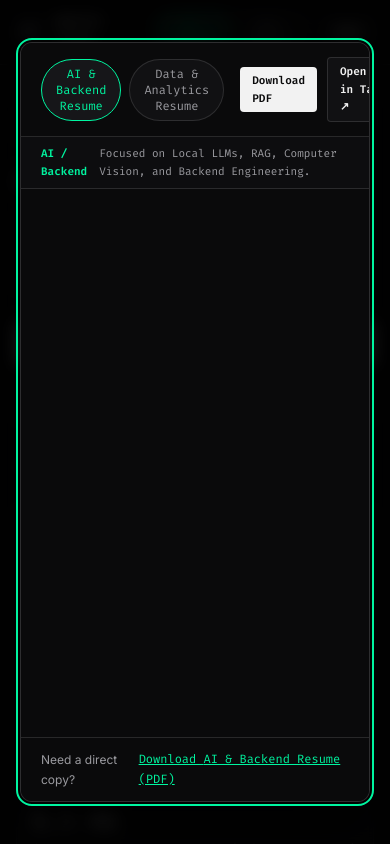
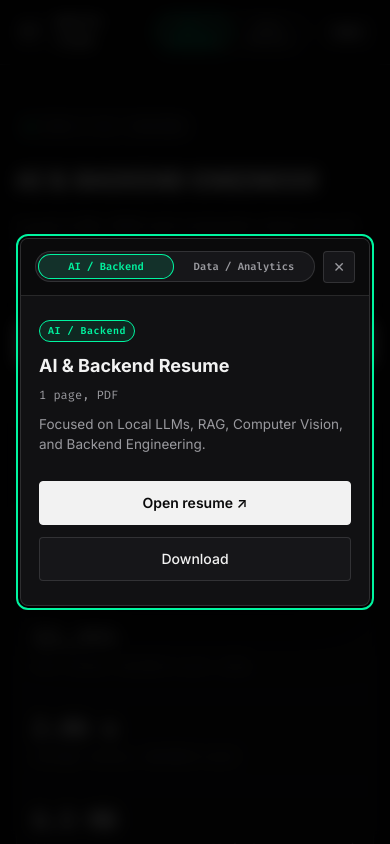
Before and after one commit to krutiktikam/portfolio-website, a React (Vite) app: page / in a window 390 px wide. Both pictures are taken after a click on the button "Resume". Shown: the top 844 px of the page. Built offline with nearby package versions, Linux system fonts and the light colour scheme.

Commit message:
fix: mobile resume viewer fallback and PDF cache busting

```diff
--- a/src/App.css
+++ b/src/App.css
@@ -1240,11 +1240,23 @@ main {
   border-radius: var(--radius-lg);
   width: 100%;
   max-width: 900px;
-  height: 90vh;
-  display: flex;
-  flex-direction: column;
-  overflow: hidden;
+  display: flex;
+  flex-direction: column;
+  overflow-x: hidden;
   box-shadow: 0 24px 64px rgba(0, 0, 0, 0.9);
+}
+
+@media (min-width: 768px) {
+  .resume-modal-container {
+    height: auto;
+    max-height: 85vh;
+  }
+
+  .resume-iframe-wrapper {
+    height: 70vh;
+    min-height: 70vh;
+    background: #1e1e24;
+  }
 }
 
 .resume-modal-header {
@@ -1257,27 +1269,38 @@ main {
   gap: 16px;
 }
 
-.resume-tabs-row {
-  display: flex;
-  gap: 8px;
-}
-
-.resume-tab-btn {
-  background: var(--bg-surface);
-  border: 1px solid var(--border-color);
+/* Compact Segmented Control Tabs */
+.resume-segmented-tabs {
+  display: inline-flex;
+  background: var(--bg-surface-elevated);
+  border: 1px solid var(--border-color);
+  border-radius: var(--radius-pill);
+  padding: 2px;
+  gap: 2px;
+}
+
+.resume-segmented-btn {
+  background: transparent;
+  border: none;
   color: var(--text-muted);
   padding: 6px 14px;
   border-radius: var(--radius-pill);
   font-family: var(--font-mono);
-  font-size: 12px;
+  font-size: 11px;
+  font-weight: 600;
   cursor: pointer;
   transition: var(--transition-fast);
-}
-
-.resume-tab-btn.active {
-  background: var(--bg-surface-elevated);
-  border-color: var(--accent);
+  white-space: nowrap;
+}
+
+.resume-segmented-btn:hover {
+  color: var(--text-primary);
+}
+
+.resume-segmented-btn.is-active {
+  background: rgba(0, 245, 160, 0.12);
   color: var(--accent);
+  box-shadow: inset 0 0 0 1px var(--accent);
 }
 
 .resume-modal-actions {
@@ -1354,6 +1377,107 @@ main {
   color: var(--accent);
   text-decoration: underline;
   font-family: var(--font-mono);
+}
+
+/* Small Screen Layout: Mobile Card (No iframe) */
+.resume-mobile-card {
+  padding: 24px 18px;
+  display: flex;
+  flex-direction: column;
+  gap: 20px;
+  overflow-y: auto;
+  max-height: calc(85vh - 65px);
+}
+
+.resume-mobile-info {
+  display: flex;
+  flex-direction: column;
+  gap: 6px;
+}
+
+.resume-mobile-badge {
+  display: inline-block;
+  align-self: flex-start;
+  font-family: var(--font-mono);
+  font-size: 10px;
+  color: var(--accent);
+  background: rgba(0, 245, 160, 0.1);
+  border: 1px solid var(--accent);
+  padding: 2px 8px;
+  border-radius: var(--radius-pill);
+  letter-spacing: 0.5px;
+  font-weight: 600;
+}
+
+.resume-mobile-title {
+  font-family: var(--font-sans);
+  font-size: 18px;
+  font-weight: 700;
+  color: var(--text-primary);
+  margin-top: 4px;
+}
+
+.resume-mobile-meta {
+  font-family: var(--font-mono);
+  font-size: 12px;
+  color: var(--text-muted);
+}
+
+.resume-mobile-desc {
+  font-size: 13.5px;
+  line-height: 1.55;
+  color: var(--text-muted);
+  margin-top: 2px;
+}
+
+.resume-mobile-actions {
+  display: flex;
+  flex-direction: column;
+  gap: 12px;
+  width: 100%;
+  padding-top: 6px;
+}
+
+.resume-mobile-btn-primary {
+  min-height: 44px;
+  width: 100%;
+  display: flex;
+  align-items: center;
+  justify-content: center;
+  background: #f2f2f2;
+  color: #0a0a0b;
+  font-family: var(--font-sans);
+  font-size: 14px;
+  font-weight: 600;
+  border-radius: var(--radius-sm);
+  text-decoration: none;
+  transition: var(--transition-fast);
+  border: 1px solid #f2f2f2;
+}
+
+.resume-mobile-btn-primary:hover {
+  background: #ffffff;
+}
+
+.resume-mobile-btn-secondary {
+  min-height: 44px;
+  width: 100%;
+  display: flex;
+  align-items: center;
+  justify-content: center;
+  background: var(--bg-surface-elevated);
+  color: var(--text-primary);
+  border: 1px solid var(--border-color);
+  font-family: var(--font-sans);
+  font-size: 14px;
+  font-weight: 500;
+  border-radius: var(--radius-sm);
+  text-decoration: none;
+  transition: var(--transition-fast);
+}
+
+.resume-mobile-btn-secondary:hover {
+  border-color: var(--border-hover);
 }
 
 /* ==========================================================================
@@ -1444,6 +1568,32 @@ main {
   }
 }
 
+@media (max-width: 767px) {
+  .resume-modal-container {
+    width: 100%;
+    max-width: 440px;
+    max-height: 85vh;
+    border-radius: var(--radius-md);
+  }
+
+  .resume-modal-header {
+    padding: 12px 14px;
+    gap: 8px;
+  }
+
+  .resume-segmented-tabs {
+    flex: 1;
+    justify-content: center;
+  }
+
+  .resume-segmented-btn {
+    flex: 1;
+    text-align: center;
+    padding: 6px 8px;
+    font-size: 10.5px;
+  }
+}
+
 @media (max-width: 640px) {
   .hero-graphic-column {
     display: none; /* Hidden under 640px as required */
@@ -1510,3 +1660,23 @@ main {
     justify-content: flex-start;
   }
 }
+
+@media (max-width: 360px) {
+  .resume-modal-backdrop {
+    padding: 10px;
+  }
+
+  .resume-modal-header {
+    padding: 10px 10px;
+  }
+
+  .resume-segmented-btn {
+    padding: 5px 4px;
+    font-size: 9.5px;
+  }
+
+  .resume-mobile-card {
+    padding: 18px 14px;
+    gap: 16px;
+  }
+}
--- a/src/components/ResumeViewerModal.jsx
+++ b/src/components/ResumeViewerModal.jsx
@@ -1,9 +1,55 @@
 import React, { useState, useEffect, useRef } from 'react';
+
+const RESUME_VERSION = "20261026";
 
 export const ResumeViewerModal = ({ isOpen, onClose, initialView = "ai", triggerRef = null }) => {
   const [activeTab, setActiveTab] = useState(initialView);
   const modalRef = useRef(null);
 
+  // Screen width detection via matchMedia (<= 767px vs >= 768px)
+  const [isMobile, setIsMobile] = useState(() => {
+    if (typeof window !== 'undefined' && window.matchMedia) {
+      return window.matchMedia("(max-width: 767px)").matches;
+    }
+    return false;
+  });
+
+  useEffect(() => {
+    if (typeof window === 'undefined' || !window.matchMedia) return;
+    const mql = window.matchMedia("(max-width: 767px)");
+
+    const handleMediaChange = (e) => {
+      setIsMobile(e.matches);
+    };
+
+    if (mql.addEventListener) {
+      mql.addEventListener("change", handleMediaChange);
+    } else {
+      mql.addListener(handleMediaChange);
+    }
+    setIsMobile(mql.matches);
+
+    return () => {
+      if (mql.removeEventListener) {
+        mql.removeEventListener("change", handleMediaChange);
+      } else {
+        mql.removeListener(handleMediaChange);
+      }
+    };
+  }, []);
+
+  // Background scroll lock
+  useEffect(() => {
+    if (isOpen) {
+      const originalOverflow = document.body.style.overflow;
+      document.body.style.overflow = 'hidden';
+      return () => {
+        document.body.style.overflow = originalOverflow;
+      };
+    }
+  }, [isOpen]);
+
+  // Sync active tab on open and focus modal
   useEffect(() => {
     if (isOpen) {
       setActiveTab(initialView);
@@ -13,6 +59,7 @@ export const ResumeViewerModal = ({ isOpen, onClose, initialView = "ai", trigger
     }
   }, [isOpen, initialView]);
 
+  // Escape key handler & focus restoration
   useEffect(() => {
     const triggerEl = triggerRef?.current;
     const handleKeyDown = (e) => {
@@ -35,6 +82,7 @@ export const ResumeViewerModal = ({ isOpen, onClose, initialView = "ai", trigger
     ai: {
       code: "AI / Backend",
       label: "AI & Backend Resume",
+      shortLabel: "AI / Backend",
       path: "./resumes/resume-ai-backend.pdf",
       fileName: "Krutik_Tikam_AI_Backend_Resume.pdf",
       description: "Focused on Local LLMs, RAG, Computer Vision, and Backend Engineering."
@@ -42,6 +90,7 @@ export const ResumeViewerModal = ({ isOpen, onClose, initialView = "ai", trigger
     data: {
       code: "Data / Analytics",
       label: "Data & Analytics Resume",
+      shortLabel: "Data / Analytics",
       path: "./resumes/resume-data-analytics.pdf",
       fileName: "Krutik_Tikam_Data_Analyst_Resume.pdf",
       description: "Focused on Data Analytics, SQL, Python, ETL, and Sports Telemetry."
@@ -49,6 +98,7 @@ export const ResumeViewerModal = ({ isOpen, onClose, initialView = "ai", trigger
   };
 
   const currentConfig = resumeConfigs[activeTab] || resumeConfigs.ai;
+  const viewUrl = `${currentConfig.path}?v=${RESUME_VERSION}`;
 
   return (
     <div className="modal-backdrop resume-modal-backdrop" onClick={onClose} role="presentation">
@@ -61,26 +111,29 @@ export const ResumeViewerModal = ({ isOpen, onClose, initialView = "ai", trigger
         tabIndex={-1}
         ref={modalRef}
       >
+        {/* Header Bar with Segmented Control Tabs */}
         <div className="resume-modal-header">
-          <div className="resume-tabs-row" role="tablist" id="resume-dialog-title">
+          <div className="resume-segmented-tabs" role="group" id="resume-dialog-title" aria-label="Resume variant selector">
             {Object.entries(resumeConfigs).map(([key, config]) => {
               const isSelected = activeTab === key;
               return (
                 <button
                   key={key}
                   type="button"
-                  className={`resume-tab-btn ${isSelected ? 'active' : ''}`}
+                  className={`resume-segmented-btn ${isSelected ? 'is-active' : ''}`}
                   onClick={() => setActiveTab(key)}
-                  role="tab"
-                  aria-selected={isSelected}
+                  aria-pressed={isSelected}
+                  aria-label={config.label}
                 >
-                  <span className="tab-label-text">{config.label}</span>
+                  <span className="tab-label-text">{config.shortLabel}</span>
                 </button>
               );
             })}
           </div>
 
           <div className="resume-modal-actions">
+            {!isMobile && (
+              <>
                 <a
                   href={currentConfig.path}
                   download={currentConfig.fileName}
@@ -90,7 +143,7 @@ export const ResumeViewerModal = ({ isOpen, onClose, initialView = "ai", trigger
                   Download PDF
                 </a>
                 <a
-              href={currentConfig.path}
+                  href={viewUrl}
                   target="_blank"
                   rel="noopener noreferrer"
                   className="btn-open-external"
@@ -98,6 +151,8 @@ export const ResumeViewerModal = ({ isOpen, onClose, initialView = "ai", trigger
                 >
                   Open in Tab ↗
                 </a>
+              </>
+            )}
             <button
               type="button"
               className="modal-close-btn"
@@ -109,6 +164,37 @@ export const ResumeViewerModal = ({ isOpen, onClose, initialView = "ai", trigger
           </div>
         </div>
 
+        {/* Small Screen Layout: Clean Card (No embedded iframe) */}
+        {isMobile ? (
+          <div className="resume-mobile-card">
+            <div className="resume-mobile-info">
+              <span className="resume-mobile-badge">{currentConfig.code}</span>
+              <h3 className="resume-mobile-title">{currentConfig.label}</h3>
+              <p className="resume-mobile-meta">1 page, PDF</p>
+              <p className="resume-mobile-desc">{currentConfig.description}</p>
+            </div>
+
+            <div className="resume-mobile-actions">
+              <a
+                href={viewUrl}
+                target="_blank"
+                rel="noopener noreferrer"
+                className="resume-mobile-btn-primary"
+              >
+                Open resume ↗
+              </a>
+              <a
+                href={currentConfig.path}
+                download={currentConfig.fileName}
+                className="resume-mobile-btn-secondary"
+              >
+                Download
+              </a>
+            </div>
+          </div>
+        ) : (
+          /* Desktop Screen Layout: In-page PDF Viewer with 70vh height */
+          <>
             <div className="resume-modal-subbar">
               <span className="active-badge">{currentConfig.code}</span>
               <span className="active-desc">{currentConfig.description}</span>
@@ -116,9 +202,10 @@ export const ResumeViewerModal = ({ isOpen, onClose, initialView = "ai", trigger
 
             <div className="resume-iframe-wrapper">
               <iframe
-            src={`${currentConfig.path}#toolbar=1&navpanes=0`}
+                src={`${viewUrl}#toolbar=1&navpanes=0`}
                 title={`Krutik Tikam ${currentConfig.label}`}
                 className="resume-pdf-frame"
+                loading="lazy"
               />
             </div>
 
@@ -132,6 +219,8 @@ export const ResumeViewerModal = ({ isOpen, onClose, initialView = "ai", trigger
                 Download {currentConfig.label} (PDF)
               </a>
             </div>
+          </>
+        )}
       </div>
     </div>
   );
--- a/src/data/viewsData.js
+++ b/src/data/viewsData.js
@@ -67,8 +67,8 @@ export const viewsData = {
       {
         period: "2023 to 2026",
         role: "B.Sc. Computer Science (AI & ML)",
-        organization: "Nagandas Khandwala College",
-        description: "Nagandas Khandwala College, B.Sc. Computer Science (AI & ML), 2023 to 2026."
+        organization: "Nagindas Khandwala College",
+        description: "Nagindas Khandwala College, B.Sc. Computer Science (AI & ML), 2023 to 2026."
       }
     ]
   },
@@ -144,8 +144,8 @@ export const viewsData = {
       {
         period: "2023 to 2026",
         role: "B.Sc. Computer Science (AI & ML)",
-        organization: "Nagandas Khandwala College",
-        description: "Nagandas Khandwala College, B.Sc. Computer Science (AI & ML), 2023 to 2026."
+        organization: "Nagindas Khandwala College",
+        description: "Nagindas Khandwala College, B.Sc. Computer Science (AI & ML), 2023 to 2026."
       }
     ]
   }
```
Lines whose indentation alone changed are shown as unchanged.
